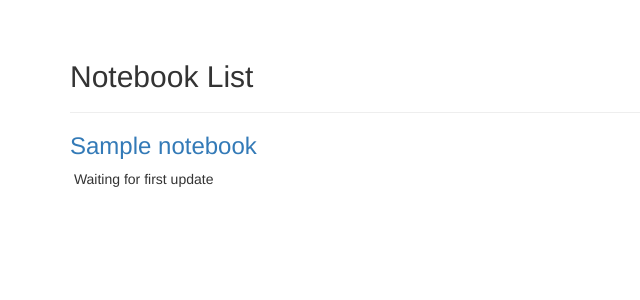
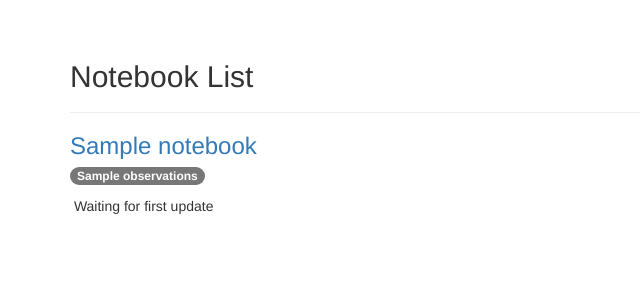
Before and after one commit to kcaylor/app, a Flask app: template app/templates/index.html in a window 1280 px wide. Shown: the part 52-352 px from the top of the page, without its empty margins (0-640 px from the left). Run offline with Flask 2, Linux system fonts and the light colour scheme; the template is opened without the code that fills it: most values are stand-ins (such as "Sample title", 1, 10 or a date in 2020); some libraries are stand-ins or nearby versions.

Commit message:
show number of observations on index page

```diff
--- a/app/main/views.py
+++ b/app/main/views.py
@@ -16,7 +16,8 @@ def index():
     notebooks = Notebook.objects(observations__gt=0).order_by('-last').only(
         'name',
         'voltage',
-        'last'
+        'last',
+        'observations'
     )
     return render_template(
         'index.html',
--- a/app/templates/index.html
+++ b/app/templates/index.html
@@ -16,6 +16,10 @@
             <a href="{{ url_for('main.notebook_info', _id=notebook.get_id() ) }}">
                 {{ notebook.name }}
             </a>
+            <br>
+            <small>
+                <span class="badge">{{ notebook.observations }}</span>
+            </small>
             <small>
             <span class="label label-{{ label_voltage(notebook.voltage) }}">
                 <span class="glyphicon glyphicon-flash"></span>
```
